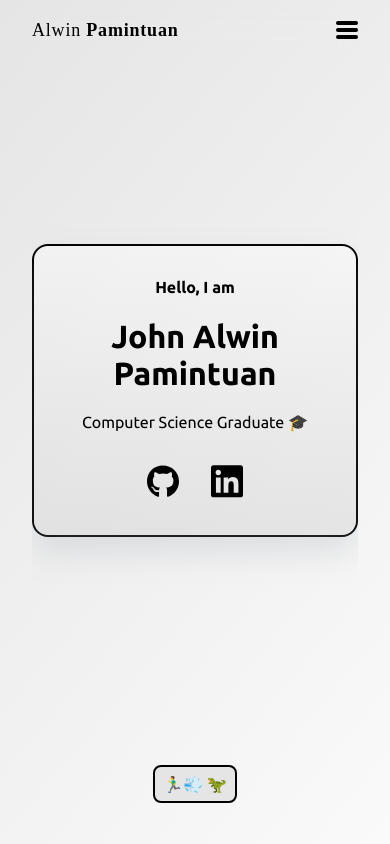
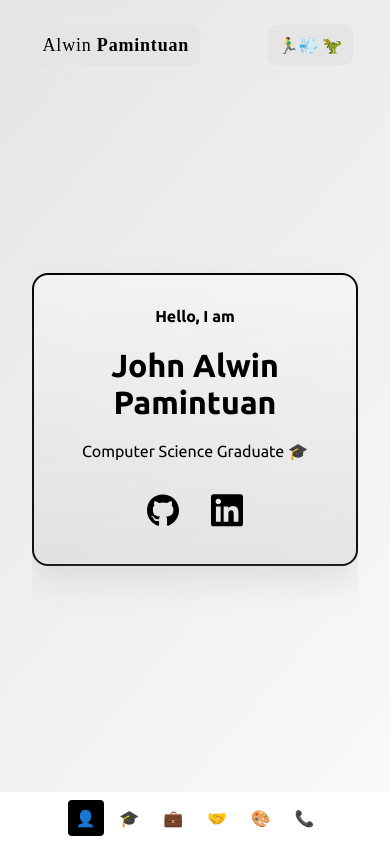
Before and after one commit to alwinpamintuan/alwinpamintuan.github.io, a Next.js app: page / in a window 390 px wide. Built offline with nearby package versions, Linux system fonts and the light colour scheme; a web font is replaced by a local one.

Commit message:
Change menu style

```diff
--- a/src/modules/layout/Layout.tsx
+++ b/src/modules/layout/Layout.tsx
@@ -1,6 +1,6 @@
 import React from "react";
 import Head from "next/head";
-import { Header, Footer } from "./components/";
+import { Header } from "./components/";
 import styles from "@styles/Layout.module.css";
 
 type Props = {
@@ -29,8 +29,6 @@ export function Layout({ title, children }: Props) {
       <Header />
 
       <div className={styles.main}>{children}</div>
-
-      <Footer />
     </div>
   );
 }
--- a/src/modules/layout/components/footer/Footer.module.css
+++ /dev/null
@@ -1,16 +0,0 @@
-.footer {
-  width: 100%;
-  padding-top: var(--space-xs);
-  padding-bottom: var(--space-xs);
-  height: 6rem;
-}
-
-.copyright {
-  display: block;
-  margin: 0 auto;
-  background-color: var(--clr-neutral200);
-  padding: 0.5rem;
-  border-radius: 0.5rem;
-  border: 2px solid var(--clr-black);
-  width: fit-content;
-}
--- a/src/modules/layout/components/footer/Footer.tsx
+++ /dev/null
@@ -1,13 +0,0 @@
-import React from "react";
-import styles from "./Footer.module.css";
-import { Socials } from "@components/index";
-
-type Props = {};
-
-export function Footer({}: Props) {
-  return (
-    <footer className={styles.footer}>
-      <p className={styles.copyright}>🏃‍♂️💨 🦖</p>
-    </footer>
-  );
-}
--- a/src/modules/layout/components/header/Header.module.css
+++ b/src/modules/layout/components/header/Header.module.css
@@ -26,6 +26,9 @@
   font-size: 18px;
   font-family: "MuseoModerno", cursive;
   letter-spacing: 0.05rem;
+  background-color: var(--clr-neutral200);
+  padding: 0.66rem;
+  border-radius: 0.5rem;
 }
 
 .brand:hover {
@@ -41,111 +44,7 @@
   font-weight: 800;
 }
 
-/* Navbar Links */
-.link {
-  border: none;
-  background: none;
-  font-size: 1rem;
-  transition: color 0.15s ease-in-out;
-  cursor: pointer;
-  position: relative;
-
-  border-radius: 0.25rem;
-  padding: 0.5rem;
-  font-weight: 500;
-}
-
-.link:hover {
-  /* border: 2px solid var(--clr-neutral900); */
-  color: var(--clr-neutral900);
-  --shadow-value: 0px 0px 9px 3px rgba(41, 41, 41, 0.25);
-  -webkit-box-shadow: var(--shadow-value);
-  -moz-box-shadow: var(--shadow-value);
-  box-shadow: var(--shadow-value);
-}
-
-.activeLink {
-  color: var(--clr-neutral50);
-  background-color: var(--clr-black);
-}
-
-/* Burger Menu */
-.burgerIcon {
-  display: none;
-  width: 22px;
-  height: 18px;
-  cursor: pointer;
-}
-
-.checkbox {
-  width: 100%;
-  z-index: 5;
-  opacity: 0;
-  cursor: pointer;
-}
-
-.burgerLines {
-  width: 100%;
-  margin-left: -100%;
-  z-index: 3;
-  display: flex;
-  flex-direction: column;
-  justify-content: space-between;
-}
-
-.burgerLines .line {
-  height: 4px;
-  width: 100%;
-  border-radius: 12px;
-  background: var(--clr-black);
-}
-
-.burgerLines .line1 {
-  transform-origin: 100% 0%;
-  transition: transform 0.15s ease-in-out;
-}
-
-.burgerLines .line2 {
-  transition: transform 0.1s ease-in-out;
-}
-
-.burgerLines .line3 {
-  transform-origin: 100% 100%;
-  transition: transform 0.15s ease-in-out;
-}
-
-.checkbox:checked ~ .burgerLines .line1 {
-  transform: rotate(-45deg);
-}
-
-.checkbox:checked ~ .burgerLines .line2 {
-  transform: scale(0);
-}
-
-.checkbox:checked ~ .burgerLines .line3 {
-  transform: rotate(45deg);
-}
-
-/* Menu Items */
-.menu {
-  display: flex;
-  flex-grow: 1;
-  justify-content: flex-end;
-  gap: 1.75rem;
-}
-
-.hidden {
-  display: none;
-}
-
 @media (max-width: 1024px) {
-  .burgerIcon {
-    display: flex;
-    position: absolute;
-    right: 0;
-    z-index: 2;
-  }
-
   .menu {
     z-index: 1;
     position: fixed;
@@ -175,12 +74,9 @@
     backdrop-filter: blur(8px);
   }
 
-  .menu[data-burger="true"] {
-    right: 0%;
-  }
-
-  .link {
-    line-height: 1.25rem;
-    margin-left: 6rem;
+  .signature {
+    display: block;
+    margin-left: auto;
+    margin-right: 0;
   }
 }
--- a/src/modules/layout/components/header/Header.tsx
+++ b/src/modules/layout/components/header/Header.tsx
@@ -1,57 +1,38 @@
-import React, { useEffect, useState } from "react";
-import { HTMLVanillaTiltElement } from "vanilla-tilt";
+import React from "react";
 import Link from "next/link";
-import { classes, toCamelCase } from "@utils/index";
 import styles from "./Header.module.css";
+import { Menu } from "../menu/Menu";
+import { Signature } from "../signature/Signature";
 
 type Props = {};
 
 export function Header({}: Props) {
-  const [openBurger, setOpenBurger] = useState(false);
-
   const links = [
-    "About",
-    "Education",
-    "Work Experience",
-    "Affiliations",
-    "Projects",
-    "Contact",
+    {
+      name: "About",
+      emoji: "👤",
+    },
+    {
+      name: "Education",
+      emoji: "🎓",
+    },
+    {
+      name: "Experience",
+      emoji: "💼",
+    },
+    {
+      name: "Affiliations",
+      emoji: "🤝",
+    },
+    {
+      name: "Projects",
+      emoji: "🎨",
+    },
+    {
+      name: "Contact",
+      emoji: "📞",
+    },
   ];
-
-  const styleActiveLink = (target: any, link: string) => {
-    const div = document.getElementById(link);
-    div?.scrollIntoView(true);
-
-    const links = Array.from(document.getElementsByClassName(styles.link));
-    links?.forEach((link) => link.classList.remove(styles.activeLink));
-
-    target.classList.add(styles.activeLink);
-  };
-
-  const handleLinkClick = (target: any, link: string) =>
-    styleActiveLink(target, link);
-
-  const handleLinkKeyPress = (event: any, link: string) => {
-    if (event.charCode === 13) styleActiveLink(event.currentTarget, link);
-  };
-
-  // Remove vanilla-tilt on portrait devices
-  useEffect(() => {
-    const portrait = window.matchMedia("(orientation: portrait)");
-
-    addEventListener("load", (e) => {
-      if (portrait.matches) {
-        const tilt = document.querySelector(
-          ".vanillaTilt"
-        ) as HTMLVanillaTiltElement;
-        tilt?.vanillaTilt?.destroy();
-        tilt.style.willChange = "unset";
-      }
-    });
-
-    const aboutLink = document.querySelector("#About");
-    styleActiveLink(aboutLink, toCamelCase("About"));
-  }, []);
 
   return (
     <header className={styles.header}>
@@ -61,38 +42,9 @@ export function Header({}: Props) {
           <span className={styles.pamintuan}>Pamintuan</span>
         </a>
       </Link>
+      <Menu links={links} />
 
-      <nav className={styles.menu} data-burger={openBurger}>
-        {links.map((link, i) => (
-          <Link href="/" key={i}>
-            <a
-              className={styles.link}
-              onClick={(e) => handleLinkClick(e.currentTarget, link)}
-              onKeyPress={(e) => handleLinkKeyPress(e, link)}
-              tabIndex={0}
-              id={toCamelCase(link)}
-            >
-              {link}
-            </a>
-          </Link>
-        ))}
-      </nav>
-
-      <label className={styles.burgerIcon} data-burger={openBurger}>
-        <input
-          type="checkbox"
-          className={styles.checkbox}
-          onChange={(e) => {
-            setOpenBurger(e.target.checked);
-          }}
-        />
-
-        <div className={styles.burgerLines}>
-          <span className={classes(styles.line, styles.line1)} />
-          <span className={classes(styles.line, styles.line2)} />
-          <span className={classes(styles.line, styles.line3)} />
-        </div>
-      </label>
+      <Signature />
     </header>
   );
 }
--- a/src/modules/layout/components/index.ts
+++ b/src/modules/layout/components/index.ts
@@ -1,2 +1,2 @@
-export {Header} from './header/Header';
-export {Footer} from './footer/Footer';
+export { Header } from "./header/Header";
+export { Signature } from "./signature/Signature";
--- /dev/null
+++ b/src/modules/layout/components/menu/Menu.module.css
@@ -0,0 +1,80 @@
+.link {
+  border: none;
+  background: none;
+  transition: color 0.15s ease-in-out;
+  cursor: pointer;
+  position: relative;
+
+  border-radius: 0.25rem;
+  padding: 0.5rem;
+  font-weight: 500;
+}
+
+.link:hover {
+  /* border: 2px solid var(--clr-neutral900); */
+  color: var(--clr-neutral900);
+  --shadow-value: 0px 0px 9px 3px rgba(41, 41, 41, 0.25);
+  -webkit-box-shadow: var(--shadow-value);
+  -moz-box-shadow: var(--shadow-value);
+  box-shadow: var(--shadow-value);
+}
+
+.linkEmoji {
+  display: none;
+}
+
+.activeLink {
+  color: var(--clr-neutral50);
+  background-color: var(--clr-black);
+}
+
+/* Menu Items */
+.menu {
+  display: flex;
+  flex-grow: 1;
+  justify-content: flex-end;
+  gap: 1.75rem;
+}
+
+.hidden {
+  display: none;
+}
+
+@media (max-width: 1024px) {
+  .link {
+    display: flex;
+    align-items: center;
+    justify-content: center;
+
+    line-height: 1.25rem;
+  }
+
+  .linkEmoji {
+    display: block;
+  }
+
+  .linkName {
+    display: none;
+  }
+
+  .menu {
+    position: fixed;
+    bottom: 0;
+    left: 0;
+    min-width: 100vw;
+
+    display: flex;
+    justify-content: center;
+    gap: 2vw;
+    padding-top: 0.5rem;
+    padding-bottom: 0.5rem;
+  }
+
+  .menu::after {
+    content: "";
+    position: absolute;
+    z-index: -1;
+    inset: 0;
+    background-color: var(--clr-white);
+  }
+}
--- /dev/null
+++ b/src/modules/layout/components/menu/Menu.tsx
@@ -0,0 +1,64 @@
+import React, { useState, useEffect } from "react";
+import { HTMLVanillaTiltElement } from "vanilla-tilt";
+import { classes, toCamelCase } from "@utils/index";
+import Link from "next/link";
+import styles from "./Menu.module.css";
+
+type Props = { links: Array<{ name: string; emoji: string }> };
+
+export function Menu({ links }: Props) {
+  const styleActiveLink = (target: any, link: string) => {
+    const div = document.getElementById(link);
+    div?.scrollIntoView(true);
+
+    const links = Array.from(document.getElementsByClassName(styles.link));
+    links?.forEach((link) => link.classList.remove(styles.activeLink));
+
+    target.classList.add(styles.activeLink);
+  };
+
+  const handleLinkClick = (target: any, link: string) =>
+    styleActiveLink(target, link);
+
+  const handleLinkKeyPress = (event: any, link: string) => {
+    if (event.charCode === 13) styleActiveLink(event.currentTarget, link);
+  };
+
+  // Remove vanilla-tilt on portrait devices
+  useEffect(() => {
+    const portrait = window.matchMedia("(orientation: portrait)");
+
+    addEventListener("load", (e) => {
+      if (portrait.matches) {
+        const tilt = document.querySelector(
+          ".vanillaTilt"
+        ) as HTMLVanillaTiltElement;
+        tilt?.vanillaTilt?.destroy();
+        tilt.style.willChange = "unset";
+      }
+    });
+
+    const aboutLink = document.querySelector("#AboutLink");
+    styleActiveLink(aboutLink, toCamelCase("About"));
+  }, []);
+
+  return (
+    <nav className={styles.menu}>
+      {links.map((link, i) => (
+        <a
+          className={styles.link}
+          onClick={(e) =>
+            handleLinkClick(e.currentTarget, toCamelCase(link.name))
+          }
+          onKeyPress={(e) => handleLinkKeyPress(e, toCamelCase(link.name))}
+          tabIndex={0}
+          id={`${toCamelCase(link.name)}Link`}
+          key={i}
+        >
+          <span className={styles.linkEmoji}>{link.emoji}</span>
+          <span className={styles.linkName}> {link.name}</span>
+        </a>
+      ))}
+    </nav>
+  );
+}
--- /dev/null
+++ b/src/modules/layout/components/signature/Signature.module.css
@@ -0,0 +1,29 @@
+.signature {
+  position: fixed;
+  bottom: 0;
+  left: 0;
+  right: 0;
+  padding: 0.33rem;
+  background-color: var(--clr-white);
+
+  display: flex;
+  align-items: center;
+  justify-content: center;
+}
+
+.copyright {
+  background-color: var(--clr-neutral200);
+  padding: 0.66rem;
+  border-radius: 0.5rem;
+  width: fit-content;
+}
+
+@media (max-width: 1024px) {
+  .signature {
+    position: relative;
+    display: block;
+    margin-left: auto;
+    margin-right: 0;
+    background-color: unset;
+  }
+}
--- /dev/null
+++ b/src/modules/layout/components/signature/Signature.tsx
@@ -0,0 +1,12 @@
+import React from "react";
+import styles from "./Signature.module.css";
+
+type Props = {};
+
+export function Signature({}: Props) {
+  return (
+    <div className={styles.signature}>
+      <p className={styles.copyright}>🏃‍♂️💨 🦖</p>
+    </div>
+  );
+}
```
